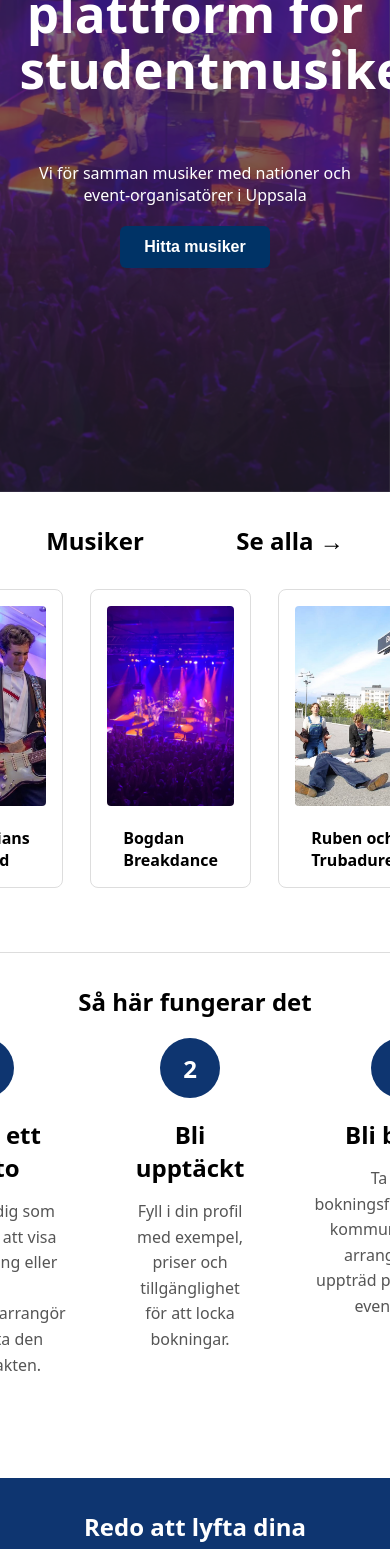
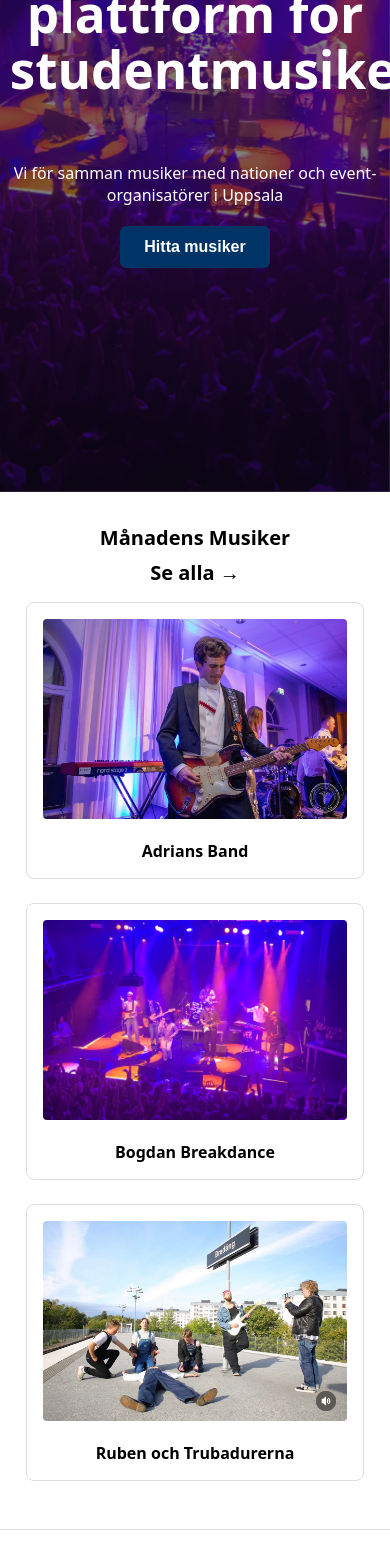
Before and after one commit to ChristofferNo/spektakel, a React (Vite) app: page / in a window 390 px wide. Shown: the part 432-1981 px from the top of the page. Built offline with nearby package versions, Linux system fonts and the light colour scheme.

Commit message:
Gjort lite mer mobilanpassad

```diff
--- a/src/assets/dummyData/musicians.js
+++ b/src/assets/dummyData/musicians.js
@@ -3,7 +3,7 @@ import BogdanBreakdance from "../Images/BogdanVision.jpeg";
 import BogdanBreakdanceVinter from "../Images/VinterBogdan.jpeg";
 import RubenOchTrubadurerna from "../Images/RubenTrub.jpeg";
 import Melker from "../Images/Melker.jpeg";
-import DJHammer from "../Images/DJ-Hammer-1.jpeg";
+import DJHammer from "../Images/DJ-Hammer-2.jpeg";
 import MaxSax from "../Images/Max-Rak.jpeg";
 
 const musicians = [
--- a/src/pages/FindMusiciansPage/FindMusiciansPage.jsx
+++ b/src/pages/FindMusiciansPage/FindMusiciansPage.jsx
@@ -5,7 +5,6 @@ import MusicianCard from "../../components/MusicianCard/MusicianCard";
 
 const allGenres = [
   "Acoustic",
-  "Alternative",
   "Blues",
   "Chamber",
   "Classical",
@@ -19,6 +18,8 @@ const allGenres = [
   "Rock",
   "Funk",
   "Coola",
+  "DJ",
+  "Epic",
 ];
 
 function FindMusiciansPage({ navigate, setSelectedMusician }) {
--- a/src/pages/HomePage/HomePage.css
+++ b/src/pages/HomePage/HomePage.css
@@ -169,3 +169,58 @@
   color: #555;
   line-height: 1.6;
 }
+
+@media (max-width: 768px) {
+  .hero-overlay {
+    padding: 1rem;
+    max-width: 95%;
+  }
+
+
+  .musicians-textbox {
+    flex-direction: column;
+    align-items: center;
+    font-size: 20px;
+    gap: 0.5rem;
+  }
+
+  .artists-preview {
+    flex-direction: column;
+    align-items: center;
+    padding: 1rem;
+    gap: 1.5rem;
+  }
+
+  .artist-card {
+    width: 90%;
+  }
+
+  .how-it-works {
+    padding: 1rem;
+  }
+
+  .steps-container {
+    flex-direction: column;
+    align-items: center;
+    gap: 2rem;
+  }
+
+  .step-card {
+    max-width: 90%;
+    padding: 1rem;
+  }
+
+  .step-number {
+    width: 50px;
+    height: 50px;
+    font-size: 1.25rem;
+  }
+
+  .step-title {
+    font-size: 1.25rem;
+  }
+
+  .step-description {
+    font-size: 0.95rem;
+  }
+}
--- a/src/pages/HomePage/HomePage.jsx
+++ b/src/pages/HomePage/HomePage.jsx
@@ -64,7 +64,7 @@ function HomePage({ navigate }) {
         </div>
       </div>
       <div className="musicians-textbox">
-        <div>Musiker</div>
+        <div>Månadens Musiker</div>
         <a
           className="View-all-btn"
           onClick={() => {
--- a/src/pages/ProfilePage/ProfilePage.css
+++ b/src/pages/ProfilePage/ProfilePage.css
@@ -127,6 +127,7 @@ textarea {
 
   .profile-page {
     flex-direction: column;
+    max-width: 85%;
   }
 
 }
```
Also changed, not shown: src/assets/Images/DJ-Hammer-2.jpeg (added).
